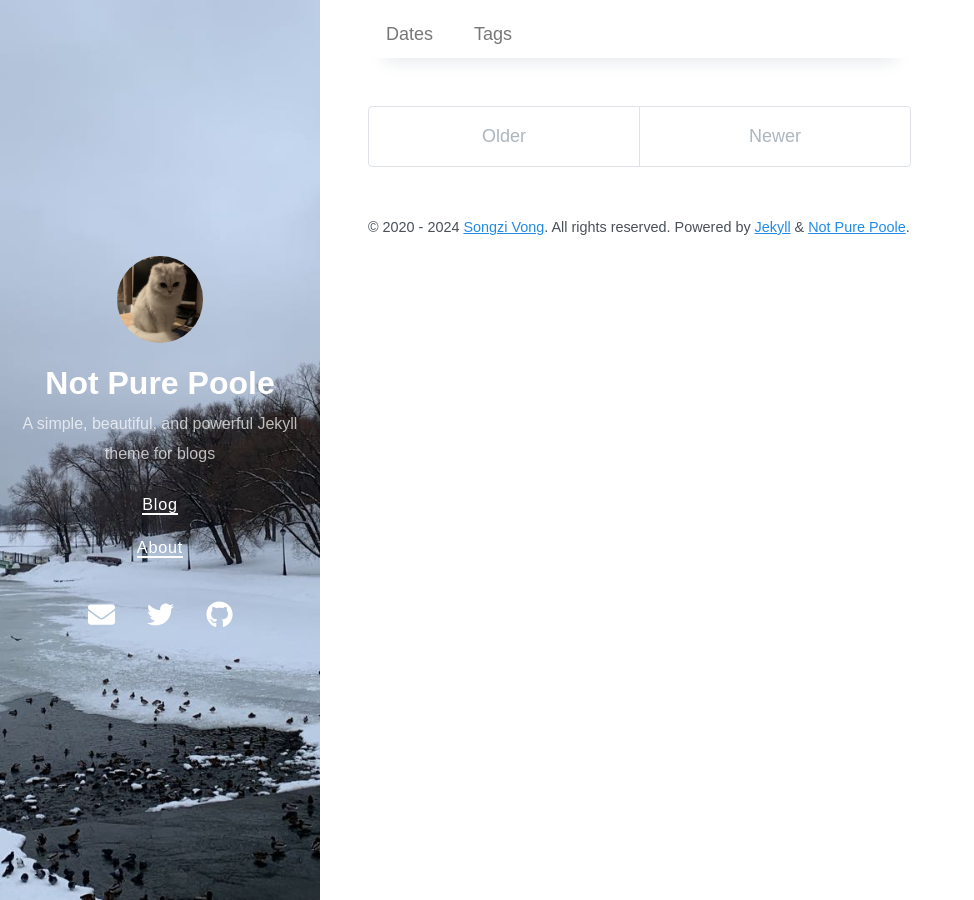
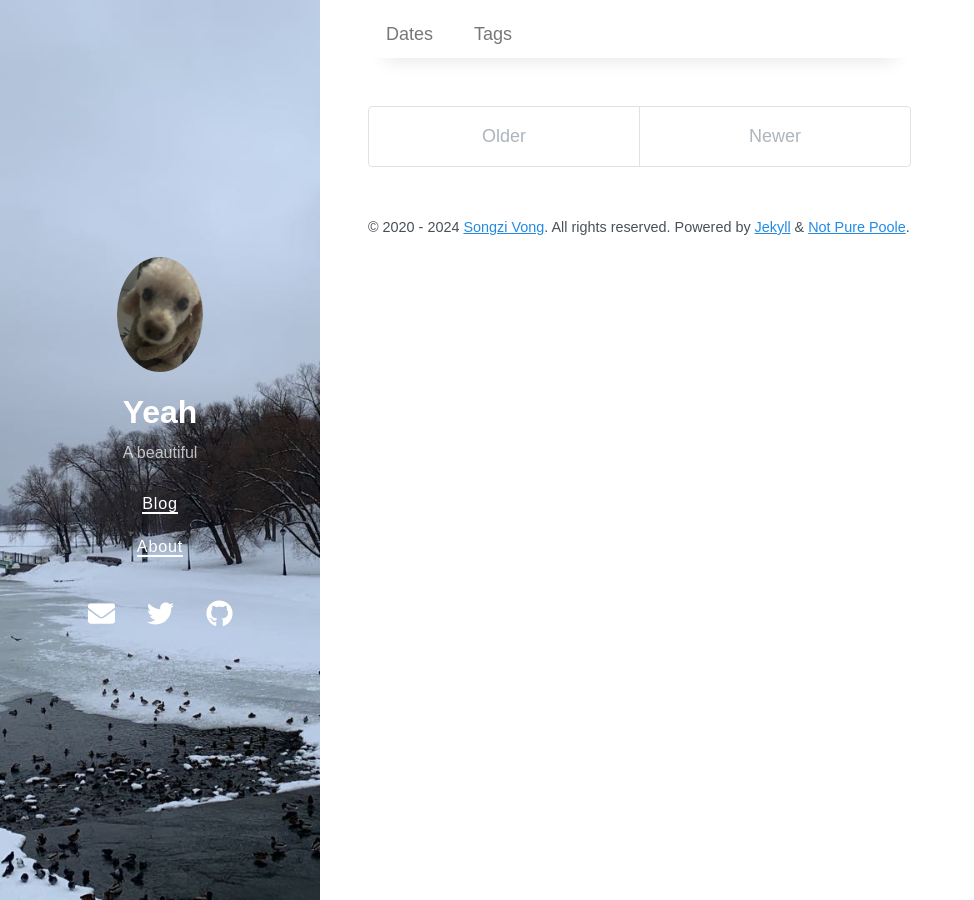
Before and after one commit to imimimim43/imimimim43.github.io, a Jekyll site: the page built from index.markdown, in a window 1280 px wide. Shown: the whole page, without its empty margins (0-974 px from the left). Built offline with Jekyll 4.4.1, drawn with Linux system fonts in a browser that asks for light colours; nearby versions of some CDN libraries; the list of posts is cut into pages by our own code.

Commit message:
Initial commit

```diff
--- a/_config.yml
+++ b/_config.yml
@@ -1,8 +1,8 @@
 # Setup
-title: Not Pure Poole
-description: A simple, beautiful, and powerful Jekyll theme for blogs
+title: Yeah
+description: A beautiful
 url: https://vszhub.github.io
-avatar: /avatar.jpeg
+avatar: /KakaoTalk_20240122_173004630_14.jpg
 paginate: 5
 permalink: pretty
 cover_image: /bg.jpeg
```
Also changed, not shown: KakaoTalk_20240122_173004630_14.jpg (added).
